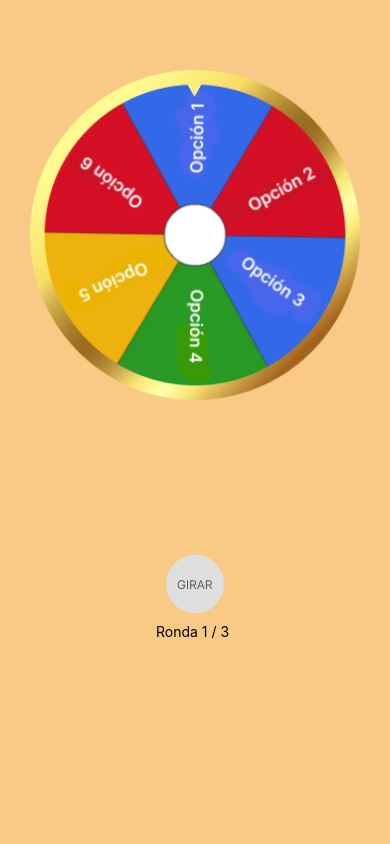
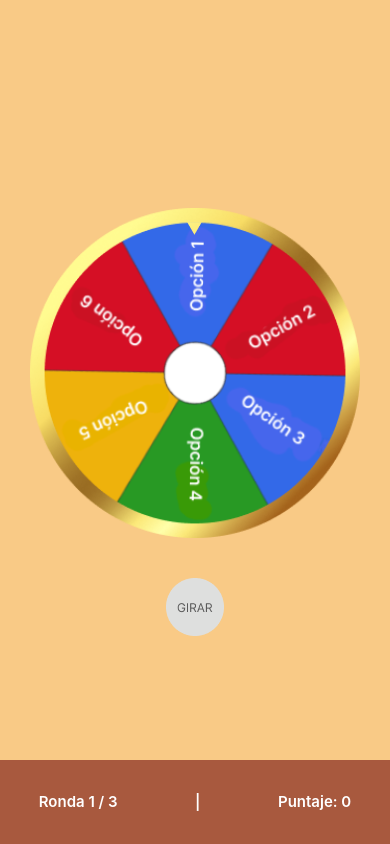
Before and after one commit to JuanjoCieri/petroQuiz, a React Native app: screen /PlayScreen in a window 390 px wide. Built offline with nearby package versions, Linux system fonts and the light colour scheme.

Commit message:
add new layer

```diff
--- a/src/screens/HomeScreen/HomeScreen.js
+++ b/src/screens/HomeScreen/HomeScreen.js
@@ -1,5 +1,4 @@
-import { StatusBar } from "expo-status-bar";
-import { ScrollView, StyleSheet, Text, View } from "react-native";
+import { ScrollView, StyleSheet } from "react-native";
 import Title from "./components/Title";
 import NewGame from "./components/NewGame";
 import Categories from "./components/Categories";
--- a/src/screens/HomeScreen/components/NewGame.js
+++ b/src/screens/HomeScreen/components/NewGame.js
@@ -28,7 +28,7 @@ const styles = StyleSheet.create({
   container: {
     backgroundColor: "#897B68",
     height: 97,
-    borderRadius: 10,
+    borderRadius: 20,
     flexDirection: "row",
   },
   playText: {
--- a/src/screens/PlayScreen/PlayScreen.js
+++ b/src/screens/PlayScreen/PlayScreen.js
@@ -8,6 +8,7 @@ import Results from "./components/Results";
 
 export default function PlayScreen() {
   const [selectedCategory, setSelectedCategory] = useState(null);
+  const [selectedCategoryView, setSelectedCategoryView] = useState(null);
   const [randomQuestion, setRandomQuestion] = useState(null);
   const [questionsAnswered, setQuestionsAnswered] = useState(0);
   const [score, setScore] = useState(0);
@@ -74,6 +75,7 @@ export default function PlayScreen() {
           <SpinWheel
             onOptionSelected={setSelectedCategory}
             questionsAnswered={questionsAnswered}
+            score={score}
           />
         )
       ) : (
--- a/src/screens/PlayScreen/components/SpinWheel.js
+++ b/src/screens/PlayScreen/components/SpinWheel.js
@@ -7,9 +7,10 @@ import {
   Easing,
   Image,
   ImageBackground,
+  StyleSheet,
 } from "react-native";
 
-const SpinWheel = ({ onOptionSelected, questionsAnswered }) => {
+const SpinWheel = ({ onOptionSelected, questionsAnswered, score }) => {
   const wheelRef = useRef(new Animated.Value(0));
   const [spinning, setSpinning] = useState(false);
   const [selectedOption, setSelectedOption] = useState(null);
@@ -62,11 +63,10 @@ const SpinWheel = ({ onOptionSelected, questionsAnswered }) => {
     outputRange: ["1deg", `${rotationAngle}deg`], // Rotate to the calculated angle
   });
   return (
-    <View style={{ alignItems: "center", flex: 1 }}>
-      <View style={{ marginVertical: 70 }}>
+    <View style={styles.container}>
+      <View>
         <ImageBackground
           style={{
-            position: "relative",
             width: 330,
             height: 330,
             justifyContent: "center",
@@ -105,28 +105,50 @@ const SpinWheel = ({ onOptionSelected, questionsAnswered }) => {
         </ImageBackground>
       </View>
       <View style={{}}>
-        {selectedOption && (
-          <Text style={{ marginTop: 10, fontSize: 18, color: "red" }}>
-            Selected Option: {selectedOption}
-          </Text>
-        )}
         <TouchableOpacity
           onPress={onSpin}
           style={{
-            marginTop: 75,
-            padding: 10,
             justifyContent: "center",
             alignItems: "center",
           }}
         >
           <Image source={require("../../../../assets/images/Ellip.png")} />
         </TouchableOpacity>
-        <View>
-          <Text style={{ position: "absolute" }}>Ronda {questionsAnswered + 1} / 3</Text>
-        </View>
+      </View>
+      <View style={styles.round}>
+        <Text style={styles.roundText}>Ronda {questionsAnswered + 1} / 3</Text>
+        <Text style={styles.roundText}>|</Text>
+        <Text style={styles.roundText}>Puntaje: {score}</Text>
       </View>
     </View>
   );
 };
 
 export default SpinWheel;
+
+const styles = StyleSheet.create({
+  container: {
+    backgroundColor: "#F9CA86",
+    width: "100%",
+    height: "100%",
+    flexDirection: "column",
+    justifyContent: "center",
+    alignItems: "center",
+    gap: 40
+  },
+  round: {
+    position: "absolute",
+    bottom: 0,
+    height: "10%",
+    width: "100%",
+    flexDirection: "row",
+    justifyContent: "space-around",
+    alignItems: "center",
+    backgroundColor: "#A8593E",
+  },
+  roundText: {
+    color: "white",
+    fontWeight: "600",
+    fontSize: 15,
+  },
+});
```
